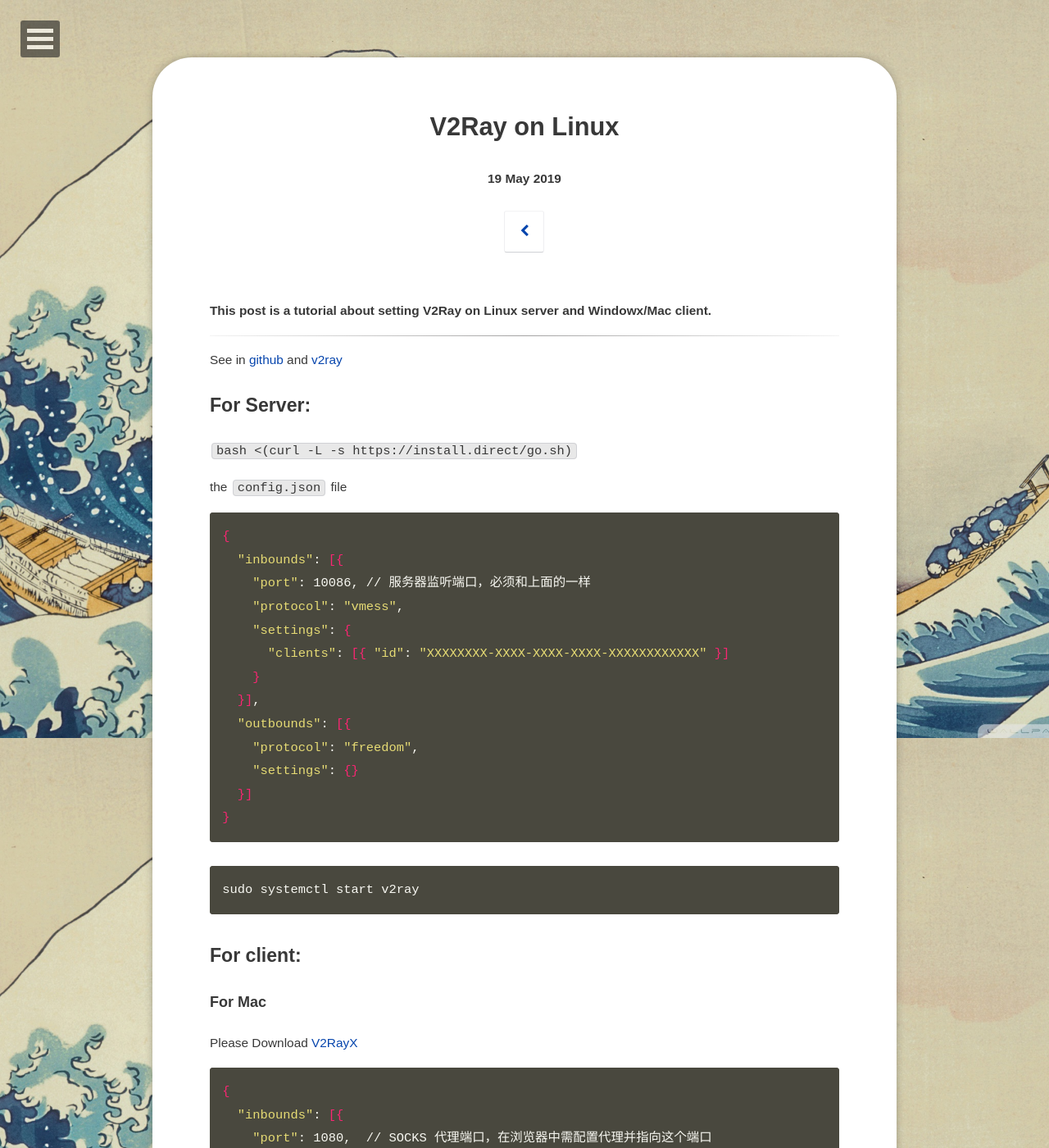
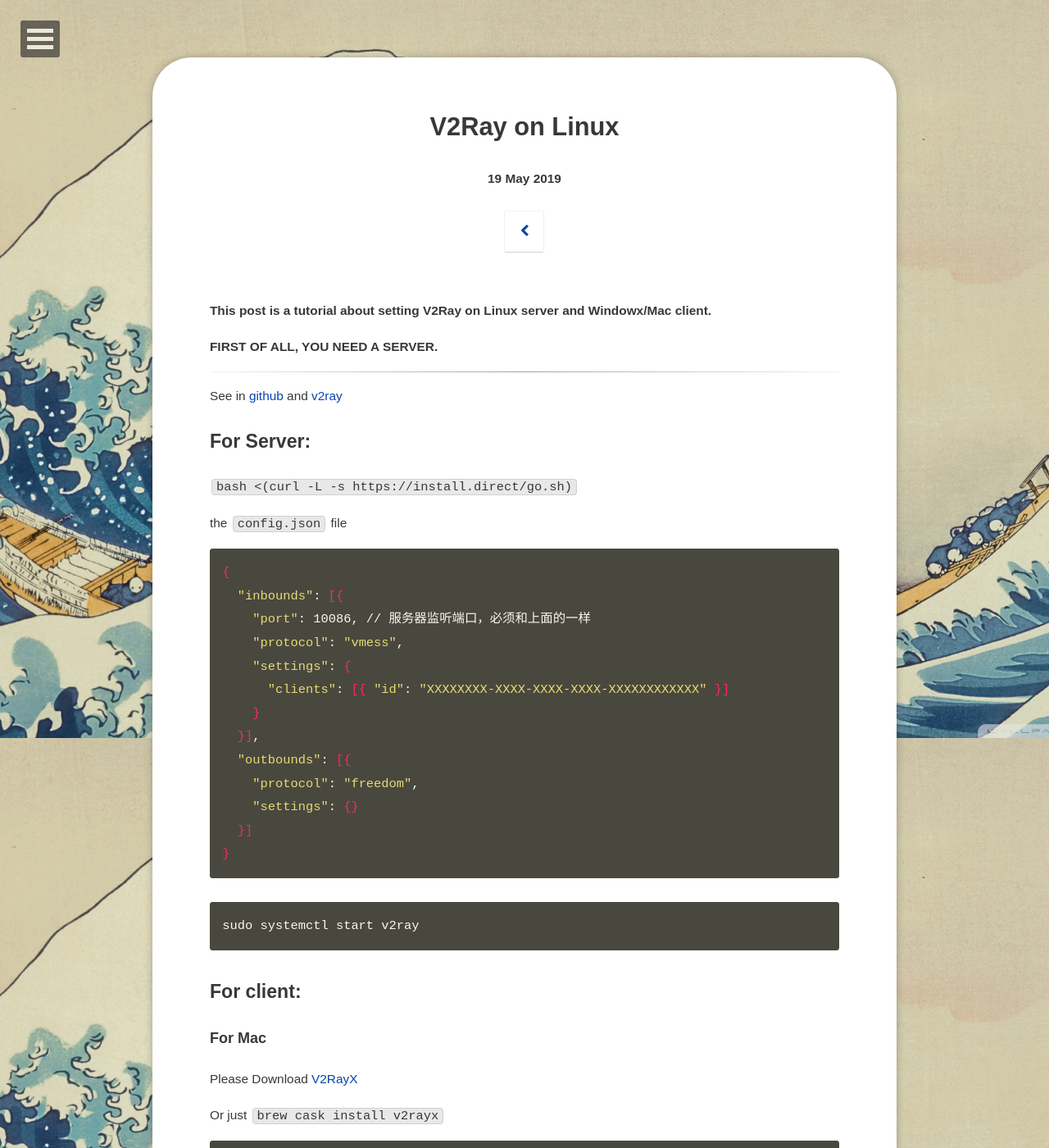
Before and after one commit to Clynie/Clynie.github.io, a Jekyll site: the page built from _posts/2019-05-19-V2Ray.md, in a window 1280 px wide and 1400 px high. Shown: the whole window at 82% size. Built offline with Jekyll 4.4.1, drawn with Linux system fonts in a browser that asks for light colours; some web fonts are replaced.

Commit message:
add v2ray setting

````diff
--- a/_posts/2019-05-19-V2Ray.md
+++ b/_posts/2019-05-19-V2Ray.md
@@ -7,6 +7,11 @@ notes: true
 ---
 
 **This post is a tutorial about setting V2Ray on Linux server and Windowx/Mac client.**
+
+
+**FIRST OF ALL, YOU NEED A SERVER.**
+
+
 
 ****
 
@@ -51,6 +56,9 @@ sudo systemctl start v2ray
 
 Please Download [V2RayX](https://github.com/Cenmrev/V2RayX)
 
+Or just `brew cask install v2rayx`
+
+
 
 ```bash
 {
````
